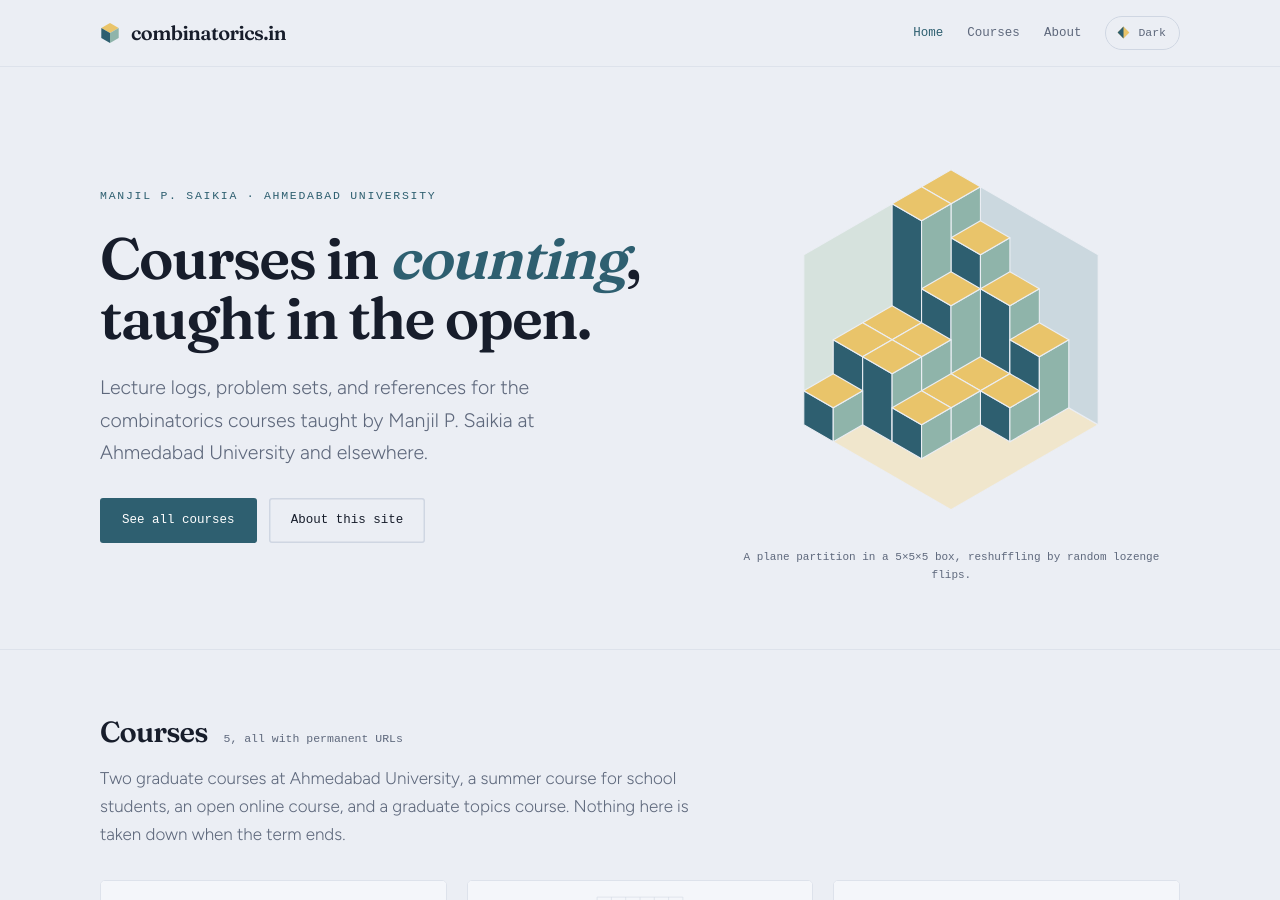
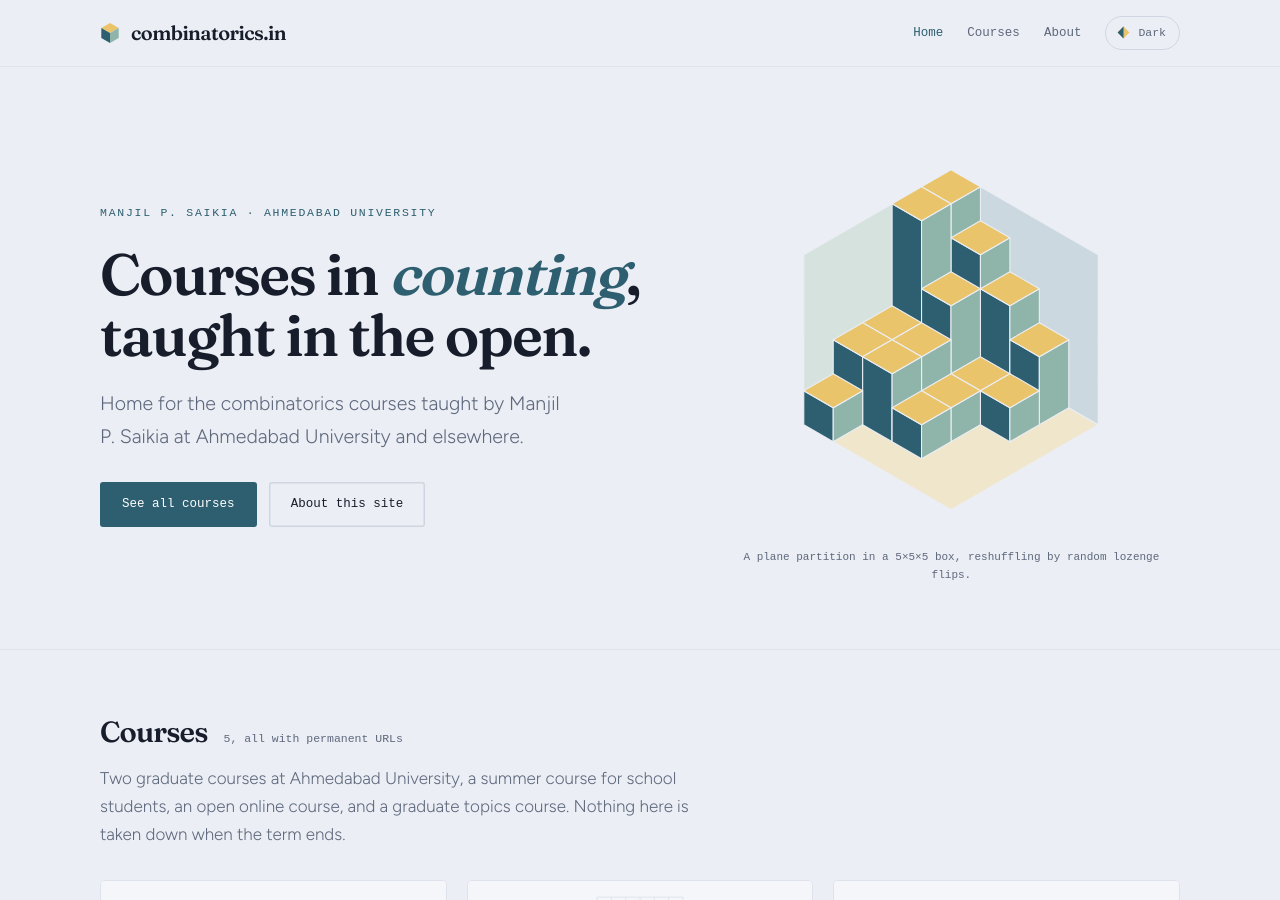
Before and after one commit to manjil-saikia/combinatorics.in, a Jekyll site: the page built from index.md, in a window 1280 px wide and 900 px high. Built offline with Jekyll 4.4.1, drawn with Linux system fonts in a browser that asks for light colours; some web fonts are replaced.

Commit message:
Update _config.yml

```diff
--- a/_config.yml
+++ b/_config.yml
@@ -1,7 +1,7 @@
 title: combinatorics.in
 tagline: Courses in counting, taught in the open.
 description: >-
-  Lecture logs, problem sets, and references for the combinatorics courses
+  Home for the combinatorics courses
   taught by Manjil P. Saikia at Ahmedabad University and elsewhere.
 url: "https://combinatorics.in"
 baseurl: ""
```
